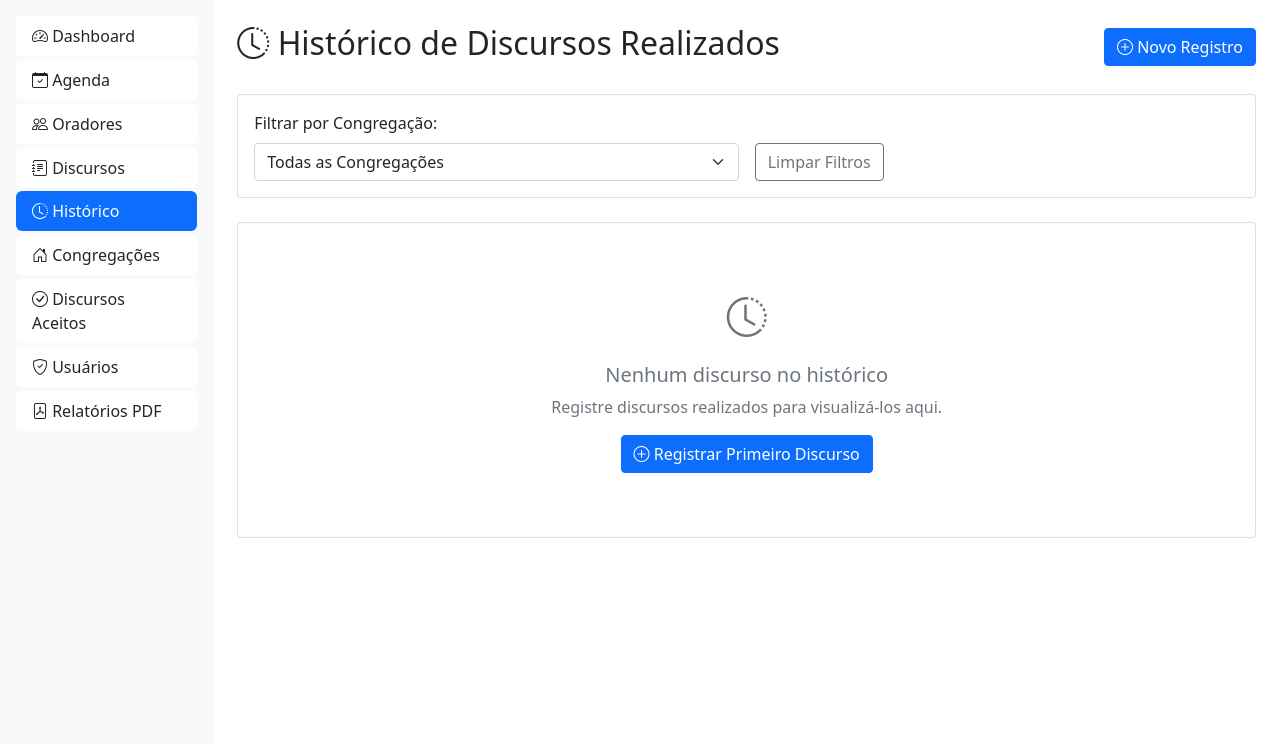
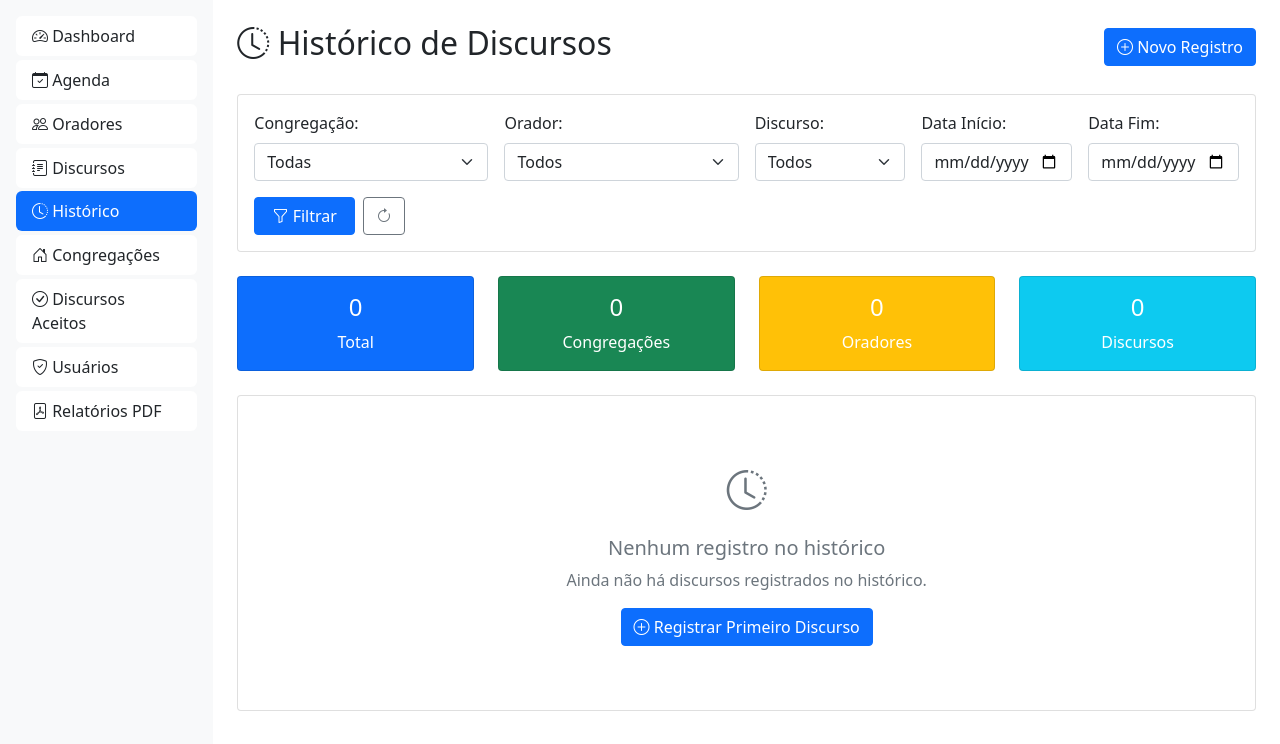
Before and after one commit to LaGiGa/sistema-discursos, a Flask app: page /historico in a window 1280 px wide. Shown: the part 56-800 px from the top of the page. Run offline with Flask 3, Linux system fonts and the light colour scheme; a user stored in the database is signed in; data comes from the database, SQL or seed files in the repository; data that the repository does not hold is empty.

Commit message:
feat: adicionar múltiplos filtros no histórico de discursos

```diff
--- a/app.py
+++ b/app.py
@@ -481,8 +481,51 @@ def dashboard():
 @app.route('/congregacoes')
 @login_required
 def listar_congregacoes():
-    congregacoes = Congregacao.query.filter_by(ativo=True).all()
-    return render_template('congregacoes/listar.html', congregacoes=congregacoes)
+    # Aplicar filtros
+    status = request.args.get('status')
+    localidade = request.args.get('localidade')
+
+    query = Congregacao.query
+
+    # Filtro por status
+    if status == 'ativas':
+        query = query.filter_by(ativo=True)
+    elif status == 'inativas':
+        query = query.filter_by(ativo=False)
+
+    # Filtro por localidade
+    if localidade:
+        query = query.filter(Congregacao.localidade.ilike(f'%{localidade}%'))
+
+    congregacoes = query.all()
+
+    # Calcular totais para estatísticas
+    total_congregacoes = Congregacao.query.count()
+    congregacoes_ativas = Congregacao.query.filter_by(ativo=True).count()
+    congregacoes_inativas = Congregacao.query.filter_by(ativo=False).count()
+    total_oradores = Orador.query.filter_by(ativo=True).count()
+
+    # Adicionar coordenador atual e contagem de oradores a cada congregação
+    for congregacao in congregacoes:
+        # Contar oradores ativos nesta congregação
+        congregacao.total_oradores = Orador.query.filter_by(
+            congregacao_id=congregacao.id,
+            ativo=True
+        ).count()
+
+        # Buscar coordenador atual
+        coordenador = CoordenadorDiscursos.query.filter_by(
+            congregacao_id=congregacao.id,
+            ativo=True
+        ).first()
+        congregacao.coordenador_atual = coordenador
+
+    return render_template('congregacoes/listar.html',
+                         congregacoes=congregacoes,
+                         total_congregacoes=total_congregacoes,
+                         congregacoes_ativas=congregacoes_ativas,
+                         congregacoes_inativas=congregacoes_inativas,
+                         total_oradores=total_oradores)
 
 @app.route('/congregacoes/nova', methods=['GET', 'POST'])
 @login_required
@@ -498,6 +541,7 @@ def nova_congregacao():
         return redirect(url_for('listar_congregacoes'))
 
     return render_template('congregacoes/nova.html')
+
 @app.route('/congregacoes/<int:id>/editar', methods=['GET', 'POST'])
 @login_required
 def editar_congregacao(id):
@@ -513,6 +557,7 @@ def editar_congregacao(id):
         return redirect(url_for('listar_congregacoes'))
 
     return render_template('congregacoes/editar.html', congregacao=congregacao)
+
 @app.route('/congregacoes/<int:id>/excluir', methods=['POST'])
 @login_required
 def excluir_congregacao(id):
@@ -532,7 +577,6 @@ def excluir_congregacao(id):
 
     flash('Congregação excluída com sucesso!', 'success')
     return redirect(url_for('listar_congregacoes'))
-
 # =============================================
 # ROTAS PARA ORADORES
 # =============================================
@@ -1221,11 +1265,84 @@ def criar_usuario_orador(orador_id):
 
     return render_template('orador/criar_usuario.html', orador=orador)
 
-# =============================================
-# NOVAS ROTAS PARA AS FUNCIONALIDADES SOLICITADAS
-# =============================================
-
 # ROTAS PARA HISTÓRICO DE DISCURSOS
+@app.route('/historico')
+@login_required
+def listar_historico():
+    try:
+        # Obter todos os parâmetros de filtro
+        congregacao_id = request.args.get('congregacao_id', '').strip()
+        orador_id = request.args.get('orador_id', '').strip()
+        discurso_id = request.args.get('discurso_id', '').strip()
+        data_inicio = request.args.get('data_inicio', '').strip()
+        data_fim = request.args.get('data_fim', '').strip()
+
+        # Query base
+        query = HistoricoDiscurso.query.order_by(HistoricoDiscurso.data_realizacao.desc())
+
+        # Filtro por congregação
+        if congregacao_id and congregacao_id.isdigit():
+            query = query.filter(HistoricoDiscurso.congregacao_id == int(congregacao_id))
+
+        # Filtro por orador
+        if orador_id and orador_id.isdigit():
+            query = query.filter(HistoricoDiscurso.orador_id == int(orador_id))
+
+        # Filtro por discurso
+        if discurso_id and discurso_id.isdigit():
+            query = query.filter(HistoricoDiscurso.discurso_id == int(discurso_id))
+
+        # Filtro por data início
+        if data_inicio:
+            try:
+                data_inicio_obj = datetime.strptime(data_inicio, '%Y-%m-%d').date()
+                query = query.filter(HistoricoDiscurso.data_realizacao >= data_inicio_obj)
+            except ValueError:
+                flash('Data de início inválida', 'warning')
+
+        # Filtro por data fim
+        if data_fim:
+            try:
+                data_fim_obj = datetime.strptime(data_fim, '%Y-%m-%d').date()
+                query = query.filter(HistoricoDiscurso.data_realizacao <= data_fim_obj)
+            except ValueError:
+                flash('Data de fim inválida', 'warning')
+
+        # Executar query
+        historico = query.all()
+
+        # Buscar dados para os selects
+        congregacoes = Congregacao.query.filter_by(ativo=True).all()
+        oradores = Orador.query.filter_by(ativo=True).all()
+        discursos = Discurso.query.filter_by(ativo=True).order_by(Discurso.numero).all()
+
+        # Calcular estatísticas
+        total_registros = len(historico)
+        congregacoes_envolvidas = len(set(h.congregacao_id for h in historico))
+        oradores_envolvidos = len(set(h.orador_id for h in historico))
+        discursos_realizados = len(set(h.discurso_id for h in historico))
+
+        return render_template('historico/listar.html',
+                             historico=historico,
+                             congregacoes=congregacoes,
+                             oradores=oradores,
+                             discursos=discursos,
+                             total_registros=total_registros,
+                             congregacoes_envolvidas=congregacoes_envolvidas,
+                             oradores_envolvidos=oradores_envolvidos,
+                             discursos_realizados=discursos_realizados,
+                             filtros={
+                                 'congregacao_id': congregacao_id,
+                                 'orador_id': orador_id,
+                                 'discurso_id': discurso_id,
+                                 'data_inicio': data_inicio,
+                                 'data_fim': data_fim
+                             })
+
+    except Exception as e:
+        flash(f'Erro ao carregar histórico: {str(e)}', 'error')
+        return redirect(url_for('dashboard'))
+
 @app.route('/historico/novo', methods=['GET', 'POST'])
 @login_required
 def novo_historico():
@@ -1261,23 +1378,6 @@ def novo_historico():
     return render_template('historico/novo.html',
                          discursos=discursos,
                          oradores=oradores,
-                         congregacoes=congregacoes)
-@app.route('/historico')
-@login_required
-def listar_historico():
-    # Filtro por congregação se necessário
-    congregacao_id = request.args.get('congregacao_id')
-
-    query = HistoricoDiscurso.query.order_by(HistoricoDiscurso.data_realizacao.desc())
-
-    if congregacao_id:
-        query = query.filter_by(congregacao_id=congregacao_id)
-
-    historico = query.all()
-    congregacoes = Congregacao.query.filter_by(ativo=True).all()
-
-    return render_template('historico/listar.html',
-                         historico=historico,
                          congregacoes=congregacoes)
 
 # ROTAS PARA COORDENADOR DE DISCURSOS
--- a/templates/historico/listar.html
+++ b/templates/historico/listar.html
@@ -4,33 +4,109 @@
 
 {% block content %}
 <div class="d-flex justify-content-between align-items-center mb-4">
-    <h2><i class="bi bi-clock-history"></i> Histórico de Discursos Realizados</h2>
-    <div>
-        <a href="{{ url_for('novo_historico') }}" class="btn btn-primary">
-            <i class="bi bi-plus-circle"></i> Novo Registro
-        </a>
-    </div>
+    <h2><i class="bi bi-clock-history"></i> Histórico de Discursos</h2>
+    <a href="{{ url_for('novo_historico') }}" class="btn btn-primary">
+        <i class="bi bi-plus-circle"></i> Novo Registro
+    </a>
 </div>
 
 <!-- Filtros -->
 <div class="card mb-4">
     <div class="card-body">
         <form method="GET" class="row g-3">
-            <div class="col-md-6">
-                <label for="congregacao_id" class="form-label">Filtrar por Congregação:</label>
-                <select name="congregacao_id" id="congregacao_id" class="form-select" onchange="this.form.submit()">
-                    <option value="">Todas as Congregações</option>
+            <div class="col-md-3">
+                <label for="congregacao_id" class="form-label">Congregação:</label>
+                <select name="congregacao_id" id="congregacao_id" class="form-select">
+                    <option value="">Todas</option>
                     {% for congregacao in congregacoes %}
-                        <option value="{{ congregacao.id }}" {% if request.args.get('congregacao_id')|int == congregacao.id %}selected{% endif %}>
+                        <option value="{{ congregacao.id }}"
+                            {% if filtros.congregacao_id|int == congregacao.id %}selected{% endif %}>
                             {{ congregacao.nome }}
                         </option>
                     {% endfor %}
                 </select>
             </div>
-            <div class="col-md-6 d-flex align-items-end">
-                <a href="{{ url_for('listar_historico') }}" class="btn btn-outline-secondary">Limpar Filtros</a>
+            <div class="col-md-3">
+                <label for="orador_id" class="form-label">Orador:</label>
+                <select name="orador_id" id="orador_id" class="form-select">
+                    <option value="">Todos</option>
+                    {% for orador in oradores %}
+                        <option value="{{ orador.id }}"
+                            {% if filtros.orador_id|int == orador.id %}selected{% endif %}>
+                            {{ orador.nome }}
+                        </option>
+                    {% endfor %}
+                </select>
+            </div>
+            <div class="col-md-2">
+                <label for="discurso_id" class="form-label">Discurso:</label>
+                <select name="discurso_id" id="discurso_id" class="form-select">
+                    <option value="">Todos</option>
+                    {% for discurso in discursos %}
+                        <option value="{{ discurso.id }}"
+                            {% if filtros.discurso_id|int == discurso.id %}selected{% endif %}>
+                            #{{ discurso.numero }}
+                        </option>
+                    {% endfor %}
+                </select>
+            </div>
+            <div class="col-md-2">
+                <label for="data_inicio" class="form-label">Data Início:</label>
+                <input type="date" class="form-control" id="data_inicio" name="data_inicio"
+                       value="{{ filtros.data_inicio }}">
+            </div>
+            <div class="col-md-2">
+                <label for="data_fim" class="form-label">Data Fim:</label>
+                <input type="date" class="form-control" id="data_fim" name="data_fim"
+                       value="{{ filtros.data_fim }}">
+            </div>
+            <div class="col-md-2 d-flex align-items-end">
+                <div class="d-flex gap-2 w-100">
+                    <button type="submit" class="btn btn-primary flex-fill">
+                        <i class="bi bi-funnel"></i> Filtrar
+                    </button>
+                    <a href="{{ url_for('listar_historico') }}" class="btn btn-outline-secondary">
+                        <i class="bi bi-arrow-clockwise"></i>
+                    </a>
+                </div>
             </div>
         </form>
+    </div>
+</div>
+
+<!-- Estatísticas -->
+<div class="row mb-4">
+    <div class="col-md-3">
+        <div class="card text-white bg-primary">
+            <div class="card-body text-center py-3">
+                <h4 class="card-title">{{ total_registros }}</h4>
+                <p class="card-text mb-0">Total</p>
+            </div>
+        </div>
+    </div>
+    <div class="col-md-3">
+        <div class="card text-white bg-success">
+            <div class="card-body text-center py-3">
+                <h4 class="card-title">{{ congregacoes_envolvidas }}</h4>
+                <p class="card-text mb-0">Congregações</p>
+            </div>
+        </div>
+    </div>
+    <div class="col-md-3">
+        <div class="card text-white bg-warning">
+            <div class="card-body text-center py-3">
+                <h4 class="card-title">{{ oradores_envolvidos }}</h4>
+                <p class="card-text mb-0">Oradores</p>
+            </div>
+        </div>
+    </div>
+    <div class="col-md-3">
+        <div class="card text-white bg-info">
+            <div class="card-body text-center py-3">
+                <h4 class="card-title">{{ discursos_realizados }}</h4>
+                <p class="card-text mb-0">Discursos</p>
+            </div>
+        </div>
     </div>
 </div>
 
@@ -53,36 +129,51 @@
                     <tbody>
                         {% for item in historico %}
                         <tr>
-                            <td>{{ item.data_realizacao.strftime('%d/%m/%Y') }}</td>
+                            <td>
+                                <strong>{{ item.data_realizacao.strftime('%d/%m/%Y') }}</strong>
+                            </td>
                             <td>
                                 <strong>#{{ item.discurso.numero }}</strong><br>
                                 <small class="text-muted">{{ item.discurso.titulo }}</small>
                             </td>
-                            <td>{{ item.orador.nome }}</td>
-                            <td>{{ item.congregacao.nome }}</td>
+                            <td>
+                                {{ item.orador.nome }}
+                                {% if item.orador.telefone %}
+                                    <br><small class="text-muted">{{ item.orador.telefone }}</small>
+                                {% endif %}
+                            </td>
+                            <td>
+                                {{ item.congregacao.nome }}<br>
+                                <small class="text-muted">{{ item.congregacao.localidade }}</small>
+                            </td>
                             <td>
                                 {% if item.observacoes %}
-                                    <span class="text-muted">{{ item.observacoes[:50] }}{% if item.observacoes|length > 50 %}...{% endif %}</span>
+                                    <small>{{ item.observacoes }}</small>
                                 {% else %}
                                     <span class="text-muted">-</span>
                                 {% endif %}
                             </td>
-                            <td>{{ item.created_at.strftime('%d/%m/%Y %H:%M') }}</td>
+                            <td>
+                                <small class="text-muted">
+                                    {{ item.created_at.strftime('%d/%m/%Y %H:%M') }}
+                                </small>
+                            </td>
                         </tr>
                         {% endfor %}
                     </tbody>
                 </table>
             </div>
-
-            <!-- Contador -->
-            <div class="mt-3 text-muted">
-                <small>Total de registros: {{ historico|length }}</small>
-            </div>
         {% else %}
             <div class="text-center py-5">
                 <i class="bi bi-clock-history fs-1 text-muted"></i>
-                <h5 class="text-muted mt-3">Nenhum discurso no histórico</h5>
-                <p class="text-muted">Registre discursos realizados para visualizá-los aqui.</p>
+                <h5 class="text-muted mt-3">Nenhum registro no histórico</h5>
+                <p class="text-muted">
+                    {% if filtros.congregacao_id or filtros.orador_id or filtros.discurso_id or filtros.data_inicio or filtros.data_fim %}
+                        Nenhum resultado encontrado para os filtros aplicados.
+                    {% else %}
+                        Ainda não há discursos registrados no histórico.
+                    {% endif %}
+                </p>
                 <a href="{{ url_for('novo_historico') }}" class="btn btn-primary">
                     <i class="bi bi-plus-circle"></i> Registrar Primeiro Discurso
                 </a>
```
